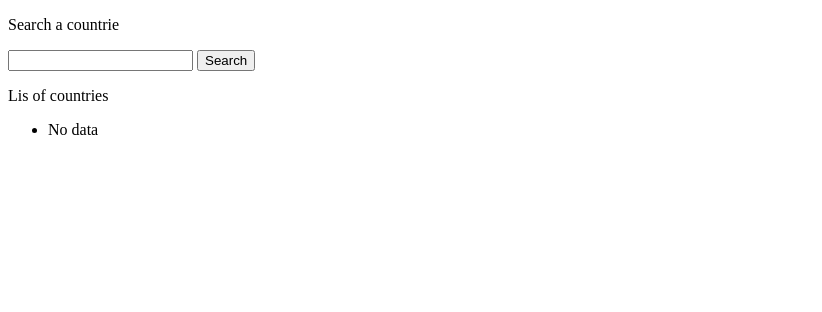
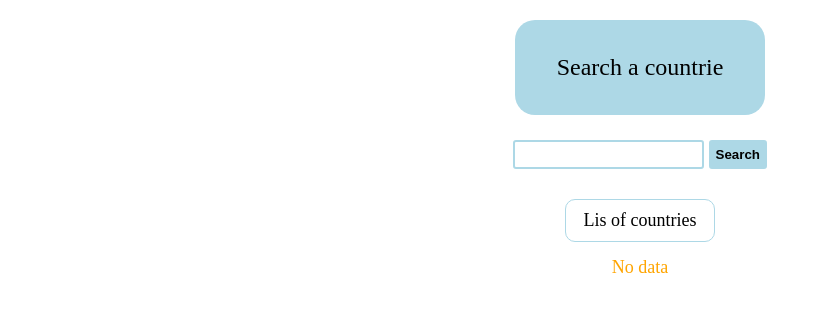
Before and after one commit to Kolumbryna22/Wyszukiwarka-krajow, a website: page index.html in a window 1280 px wide. Shown: the whole page, without its empty margins (0-822 px from the left). Drawn offline with nearby package versions, Linux system fonts and the light colour scheme.

Commit message:
Add style

```diff
--- a/index.html
+++ b/index.html
@@ -18,7 +18,7 @@
         </form>
         <p class="list">Lis of countries</p>
         <ul id="countries">
-            <li>No data</li>
+            <li class="warning">No data</li>
         </ul>
     </section>
     <script src="https://ajax.googleapis.com/ajax/libs/jquery/3.2.1/jquery.min.js"></script>
--- a/js/script.js
+++ b/js/script.js
@@ -25,15 +25,14 @@ $(function() {
         var $area;
 
         $countriesList.empty();
-        console.log(resp);
 
         resp.forEach(function(item) {
-            $li = $('<li>').addClass('countryCard');
-            $region = $('<p>').addClass('countryName').text(item.region).appendTo($li);
-            $name = $('<p>').addClass('countryCapital').text(item.name).appendTo($li);
-            $capital = $('<p>').addClass('countryRegion').text(item.capital).appendTo($li);
-            $population = $('<p>').addClass('countryPopulation').text(item.population).appendTo($li);
-            $area = $('<p>').addClass('countryArea').text(item.area + 'm^2').appendTo($li);
+            $li = $('<li>').addClass('country-card');
+            $region = $('<p>').addClass('country-region').text(item.region).appendTo($li);
+            $name = $('<p>').addClass('country-capital').text('Country: ' + item.name).appendTo($li);
+            $capital = $('<p>').addClass('country-name').text('Capital: ' + item.capital).appendTo($li);
+            $population = $('<p>').addClass('country-population').text('Populatioin: ' + item.population).appendTo($li);
+            $area = $('<p>').addClass('country-area').text('Area: ' + item.area + ' m^2').appendTo($li);
             $li.appendTo($countriesList);
         });
     };
--- a/sass/style.scss
+++ b/sass/style.scss
@@ -0,0 +1,94 @@
+* {
+    box-sizing: border-box;
+}
+
+body {
+    margin: 0;
+    padding: 20px;
+    text-align: center;
+    font-size: 18px;
+}
+
+ul {
+    margin: 0;
+    padding: 0;
+}
+
+li {
+    list-style-type: none;
+    margin: 0;
+    padding: 0;
+}
+
+header {
+    background-color: lightblue;
+    max-width: 250px;
+    width: 100%;
+    padding: 10px;
+    font-size: 24px;
+    border-radius: 20px;
+    margin: 0 auto 25px;
+}
+
+input,
+button {
+    border-radius: 3px;
+    border: 2px solid lightblue;
+    padding: 5px;
+}
+
+button {
+    background-color: lightblue;
+    font-weight: bold;
+    cursor: pointer;
+}
+
+.list {
+    border: 1px solid lightblue;
+    width: 150px;
+    border-radius: 10px;
+    padding: 10px;
+    margin: 30px auto 15px;
+}
+
+.warning {
+    color: orange;
+}
+
+[id=countries] {
+    display: flex;
+    flex-wrap: wrap;
+    justify-content: center;
+}
+
+.country-card {
+    border: 1px solid lightblue;
+    border-radius: 10px;
+    padding: 10px;
+    margin: 10px;
+    width: 200px;
+
+    .country-region {
+        font-size: 20px;
+        font-weight: bold;
+        border-bottom: 1px solid lightblue;
+        padding: 5px;
+        margin: 0;
+    }
+
+    .country-capital {
+
+    }
+
+    .country-name {
+
+    }
+
+    .country-population {
+
+    }
+
+    .country-area {
+
+    }
+}
```
Also changed, not shown: css/style.css, 1 other file.
